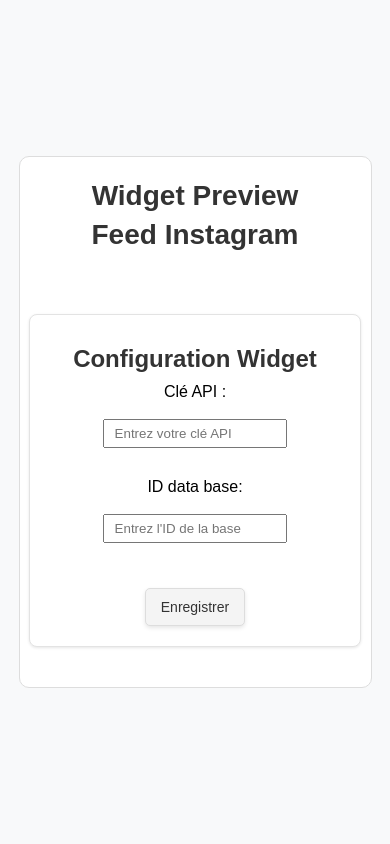
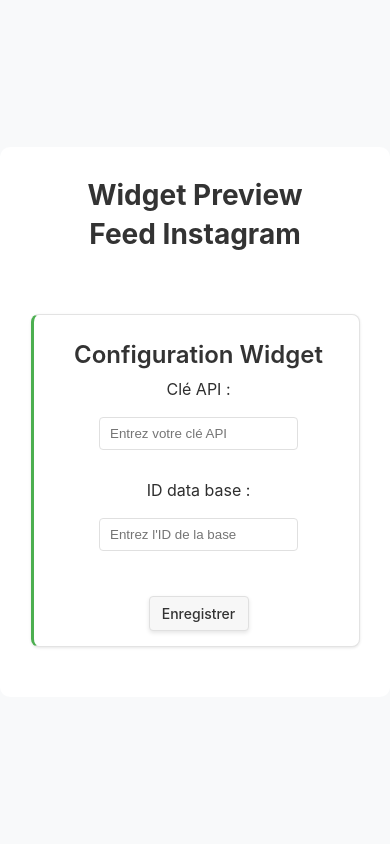
Before and after one commit to Lourna78/Flask-API, a Flask app: page / in a window 390 px wide. Run offline with Flask 3, Linux system fonts and the light colour scheme.

Commit message:
minimaliste, neutre et flexible, subtile designé, parfaitement responsive

```diff
--- a/frontend/static/script.js
+++ b/frontend/static/script.js
@@ -132,9 +132,9 @@ function showConfig() {
     configContainer.innerHTML = `
       <h3>Configuration Notion</h3>
       <form id="config-form">
-        <label for="api-key-input">Clé API Notion :</label>
+        <label for="api-key-input">Clé API :</label>
         <input type="text" id="api-key-input" placeholder="Entrez la clé API">
-        <label for="database-id-input">ID de la base de données :</label>
+        <label for="database-id-input">ID data base :</label>
         <input type="text" id="database-id-input" placeholder="Entrez l'ID">
         <button id="save-config-btn" class="btn">Enregistrer</button>
       </form>
--- a/frontend/static/style.css
+++ b/frontend/static/style.css
@@ -4,7 +4,7 @@
 
 /* Style général */
 body {
-  font-family: 'Poppins', sans-serif;
+  font-family: 'Inter', sans-serif; /* Notion utilise souvent des polices modernes et lisibles */
   margin: 0;
   padding: 0;
   display: flex;
@@ -12,6 +12,7 @@ body {
   align-items: center;
   height: 100vh;
   background-color: #f8f9fa;
+  color: #2e2e2e; /* Couleur de texte légèrement grisée */
 }
 
 input:focus {
@@ -102,16 +103,17 @@ input:focus {
 
 /* Bouton Enregistrer */
 #config-form button {
+  font-family: 'Inter', sans-serif;
   display: flex;
   justify-content: center;
   align-items: center;
   width: 100px;
   height: 40px; /* Ajuste la hauteur */
   margin: 15px auto 0; /* Espace en haut du bouton et centrage horizontal */
-  padding: 10px 20px; /* Ajuste le padding pour plus de confort */
-  background-color: #f4f4f4; /* Fond léger */
-  border: 1px solid #ddd; /* Bordure subtile */
-  border-radius: 5px; /* Coins arrondis */
+  padding: 8px 20px; /* Ajuste le padding pour plus de confort */
+  background-color: #f7f7f7;
+  border: 1px solid #e0e0e0;
+  border-radius: 4px; /* Coins arrondis */
   font-size: 14px;
   font-weight: 500; /* Rendre le texte légèrement plus visible */
   color: #333; /* Texte plus visible */
@@ -122,7 +124,7 @@ input:focus {
 }
 
 #config-form button:hover {
-  background-color: #eaeaea; /* Change légèrement la couleur au survol */
+  background-color: #ebebeb; /* Subtil changement de fond au survol */
   box-shadow: 0 2px 4px rgba(0, 0, 0, 0.1); /* Accentue l’ombre au survol */
 }
 
@@ -132,10 +134,13 @@ input:focus {
 }
 
 #config-form input {
-  width: 80%; /* Réduit la largeur à un pourcentage cohérent */
+  border: 1px solid #e0e0e0; /* Bordure douce et subtile */
+  border-radius: 4px; /* Coins légèrement arrondis */
+  width: 100%; /* S'adapte à l'espace disponible */
   max-width: 300px; /* Limite la taille maximale */
   margin-bottom: 15px; /* Uniformise l'espacement entre les inputs */
-  padding: 5px 10px; /* Ajoute de l'espace intérieur pour un meilleur design */
+  padding: 8px 10px; /* Ajoute de l'espace intérieur pour un meilleur design */
+  box-sizing: border-box;
 }
 
 .hidden {
@@ -151,7 +156,7 @@ input:focus {
   width: 350px; /* Ajuste la largeur selon ton besoin */
   margin: 0 auto;
   background-color: #ffffff;
-  border: 1px solid #ddd;
+  border: none; /* Supprime les bordures */
   border-radius: 10px;
   overflow: hidden;
   box-shadow: non !important; /* Supprime l'ombre */
@@ -164,13 +169,15 @@ input:focus {
 
 /* Conteneur de configuration */
 .config-container {
-  margin-top: 10px; /* Réduit l'espace entre le titre et le conteneur de configuration */
+  margin-top: 5px; /* Supprime l'espace entre le titre et le widget */
   margin: 40px auto; /* Centrer le conteneur et ajouter de l'espace autour */
-  padding: 20px 15px; /* Espace interne entre le contenu et les bordures */
+  padding: 15px 10px; /* Réduit l'espace interne */
   width: 890%; /* Réduit la largeur à 70% du conteneur parent */
   max-width: 300px; /* Limite maximale de la largeur */
   border: 1px solid #e3e3e3; /* Bordure subtile */
   border-radius: 8px; /* Coins arrondis */
+  border-left: 3px solid #4CAF50; /* Exemple de surlignage pour un effet "Notion" */
+  padding-left: 15px; /* Ajoute de l'espace autour */
   background-color: #ffffff; /* Fond blanc */
   box-shadow: 0 1px 3px rgba(0, 0, 0, 0.1); /* Ombre subtile */
   display: flex;
@@ -314,3 +321,14 @@ input:focus {
     gap: 8px; /* Réduit l'espacement pour s'adapter */
   }
 }
+
+@media (max-width: 600px) {
+  .widget-container {
+      width: 100%;
+      padding: 10px;
+  }
+
+  .config-container {
+      width: 100%;
+  }
+}
--- a/frontend/templates/index.html
+++ b/frontend/templates/index.html
@@ -4,7 +4,7 @@
   <meta charset="UTF-8">
   <meta name="viewport" content="width=device-width, initial-scale=1.0">
   <title>Instagram Feed Preview</title>
-  <link rel="stylesheet" href="https://widget.artyzan-agency.com/static/style.css?v=1.28">
+  <link rel="stylesheet" href="https://widget.artyzan-agency.com/static/style.css?v=1.29">
 </head>
 <body>
     <div class="widget-container">
@@ -28,7 +28,7 @@
           <div id="config-form">
             <label for="api-key-input">Clé API :</label>
             <input type="text" id="api-key-input" placeholder="Entrez votre clé API">
-            <label for="database-id-input">ID data base:</label>
+            <label for="database-id-input">ID data base :</label>
             <input type="text" id="database-id-input" placeholder="Entrez l'ID de la base">
             <button id="save-config-btn" class="btn">Enregistrer</button>
           </div>
@@ -40,6 +40,6 @@
           </form>
         </div>
       </div>
-      <script src="https://widget.artyzan-agency.com/static/script.js?v=1.28" defer></script>
+      <script src="https://widget.artyzan-agency.com/static/script.js?v=1.29" defer></script>
 </body>
 </html>
```
